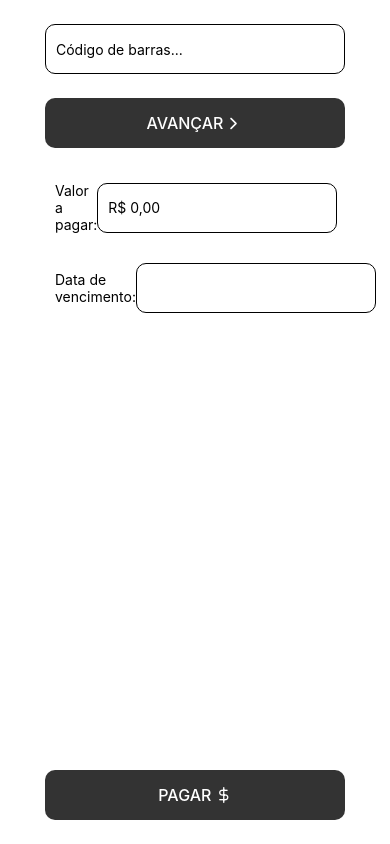
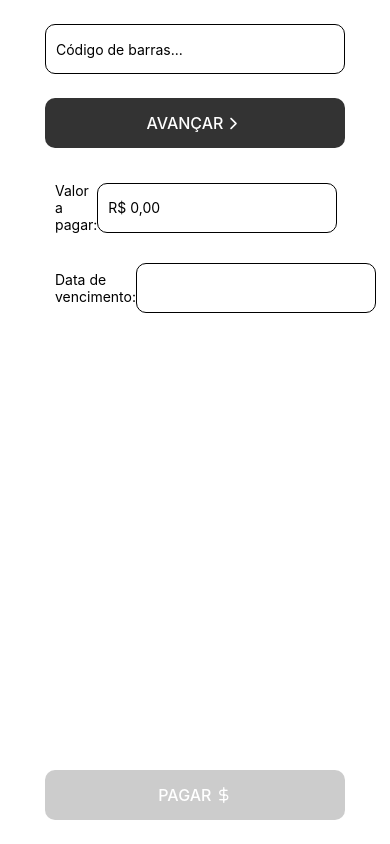
Before and after one commit to luizaugustoventura/desafio-boleto-react-native, a React Native app: screen / in a window 390 px wide. Built offline with nearby package versions, Linux system fonts and the light colour scheme.

Commit message:
Validações

```diff
--- a/src/components/Button/Button.tsx
+++ b/src/components/Button/Button.tsx
@@ -1,14 +1,18 @@
 import React, { PropsWithChildren } from "react";
-import { Keyboard, TouchableOpacity } from "react-native";
+import { Keyboard, StyleProp, TouchableOpacity, ViewStyle } from "react-native";
 import styles from "./styles";
 
 type ButtonProps = {
   onPress: () => void;
+  enabled?: boolean;
+  style?: StyleProp<ViewStyle>;
 };
 
 const Button: React.FC<PropsWithChildren<ButtonProps>> = ({
   onPress,
+  enabled = true,
   children,
+  style,
 }) => {
   return (
     <TouchableOpacity
@@ -16,8 +20,13 @@ const Button: React.FC<PropsWithChildren<ButtonProps>> = ({
         Keyboard.dismiss();
         onPress();
       }}
+      disabled={!enabled}
       activeOpacity={0.8}
-      style={styles.button}
+      style={[
+        styles.button,
+        { backgroundColor: enabled ? "#333" : "#ccc" },
+        style,
+      ]}
     >
       {children}
     </TouchableOpacity>
--- a/src/components/Button/styles.ts
+++ b/src/components/Button/styles.ts
@@ -8,7 +8,6 @@ const styles = StyleSheet.create({
     marginTop: 24,
     height: 50,
     width: 300,
-    backgroundColor: "#333",
     borderRadius: 10,
     padding: 10,
   },
--- a/src/screens/Home/Home.tsx
+++ b/src/screens/Home/Home.tsx
@@ -4,45 +4,35 @@ import { Feather as Icon } from "@expo/vector-icons";
 import Button from "../../components/Button/Button";
 import Input from "../../components/Input/Input";
 import styles from "./styles";
+import { formatDate, formatTotalValue, isPaymentCodeValid } from "./utils";
 
 const Home = () => {
-  const [barCode, setBarCode] = useState("");
+  const [code, setCode] = useState("");
+  const [isCodeProcessed, setIsCodeProcessed] = useState(false);
   const [totalValue, setTotalValue] = useState(0);
   const [validUntil, setValidUntil] = useState<Date>();
 
   const handleProcessBarcode = () => {
-    const valueStr = barCode.slice(37, 47);
+    if (!isPaymentCodeValid(code)) {
+      Alert.alert(
+        "Código de barras inválido",
+        "Por favor, verifique o código de barras digitado"
+      );
+      return;
+    }
+
+    const valueStr = code.slice(37, 47);
     const value = Number(valueStr) / 100;
 
-    const dateDelta = barCode.slice(33, 37);
+    const dateDelta = code.slice(33, 37);
     const baseDate = new Date("1997-10-07");
     const validUntil = new Date(
       baseDate.getTime() + parseInt(dateDelta) * 24 * 60 * 60 * 1000
     );
 
+    setIsCodeProcessed(true);
     setTotalValue(value);
     setValidUntil(validUntil);
-  };
-
-  const formatTotalValue = (value: number) => {
-    const formattedValue = value.toLocaleString("pt-BR", {
-      style: "currency",
-      currency: "BRL",
-    });
-
-    return formattedValue;
-  };
-
-  const formatDate = (date?: Date) => {
-    if (!date) {
-      return "";
-    }
-
-    const splitIso = date.toISOString().split("T")[0];
-    const dateIso = splitIso.split("-");
-    const formattedDate = `${dateIso[2]}/${dateIso[1]}/${dateIso[0]}`;
-
-    return formattedDate;
   };
 
   const handlePayment = () => {
@@ -63,8 +53,11 @@ const Home = () => {
       <View>
         <Input
           placeholder="Código de barras..."
-          value={barCode}
-          onChangeText={setBarCode}
+          value={code}
+          onChangeText={(value) => {
+            isCodeProcessed && setIsCodeProcessed(false);
+            setCode(value);
+          }}
           style={styles.valueInput}
         />
       </View>
@@ -96,7 +89,10 @@ const Home = () => {
           </View>
         </View>
 
-        <Button onPress={handlePayment}>
+        <Button
+          onPress={handlePayment}
+          enabled={isPaymentCodeValid(code) && isCodeProcessed}
+        >
           <Text style={styles.buttonText}>{"PAGAR "}</Text>
 
           <Icon name="dollar-sign" size={16} color={"white"} />
--- /dev/null
+++ b/src/screens/Home/utils.ts
@@ -0,0 +1,28 @@
+export const formatTotalValue = (value: number) => {
+  const formattedValue = value.toLocaleString("pt-BR", {
+    style: "currency",
+    currency: "BRL",
+  });
+
+  return formattedValue;
+};
+
+export const formatDate = (date?: Date) => {
+  if (!date) {
+    return "";
+  }
+
+  const splitIso = date.toISOString().split("T")[0];
+  const dateIso = splitIso.split("-");
+  const formattedDate = `${dateIso[2]}/${dateIso[1]}/${dateIso[0]}`;
+
+  return formattedDate;
+};
+
+export const isPaymentCodeValid = (code: string) => {
+  if (code.length === 44 || code.length === 47) {
+    return true;
+  }
+
+  return false;
+};
```
